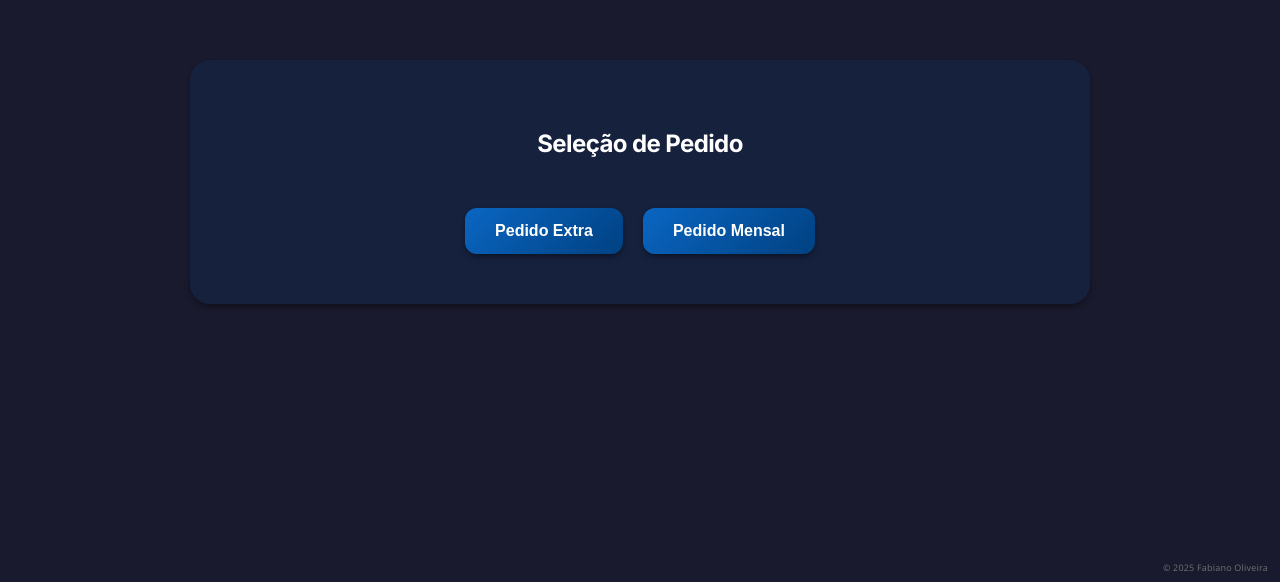
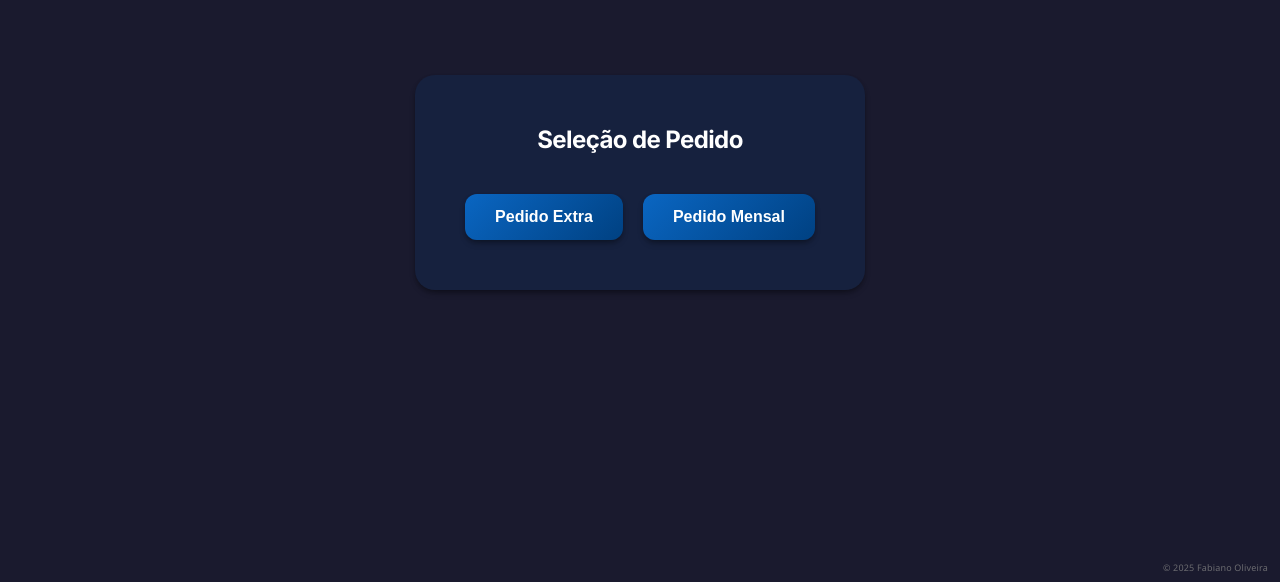
Before and after one commit to almoxarifadobotucatu/Central-de-Pedidos, a plain HTML site: page index.html in a window 1280 px wide. Shown: the part 218-800 px from the top of the page. Drawn offline with Linux system fonts and the light colour scheme.

Commit message:
Update index.html

```diff
--- a/index.html
+++ b/index.html
@@ -24,7 +24,7 @@
       background-color: var(--background-light);
       font-family: 'Inter', sans-serif;
       margin: 0;
-      padding: 20px;
+      padding: 0;
       display: flex;
       justify-content: center;
       align-items: center;
@@ -34,15 +34,17 @@
     }
 
     .container {
-      max-width: 800px;
-      width: 100%;
       background-color: var(--background-white);
-      margin: 40px auto;
       padding: 50px;
       border-radius: 20px;
       box-shadow: var(--shadow-light);
       transition: var(--transition-all);
       text-align: center;
+      display: flex;
+      flex-direction: column;
+      align-items: center;
+      justify-content: center;
+      gap: 40px;
     }
 
     .container:hover {
@@ -50,19 +52,18 @@
     }
 
     h2 {
-      text-align: center;
       color: var(--text-dark);
-      margin-bottom: 40px;
       font-weight: 700;
       font-size: 1.5rem;
       letter-spacing: -0.025em;
+      margin: 0;
     }
 
     .buttons {
-      margin-top: 50px;
       display: flex;
       justify-content: center;
       gap: 20px;
+      flex-wrap: wrap;
     }
 
     button {
@@ -85,7 +86,6 @@
 
     @media (max-width: 768px) {
       .container {
-        margin: 20px;
         padding: 30px;
       }
       .buttons {
@@ -113,8 +113,8 @@
   <div class="container">
     <h2>Seleção de Pedido</h2>
     <div class="buttons">
-      <button type="button">Pedido Extra</button>
-      <button type="button">Pedido Mensal</button>
+      <button type="button" onclick="window.location.href='https://pedidoextra.github.io/pedidoextra/'">Pedido Extra</button>
+      <button type="button" onclick="window.location.href='https://pedidoextra.github.io/pedidomensal/'">Pedido Mensal</button>
     </div>
   </div>
   <footer>
```
